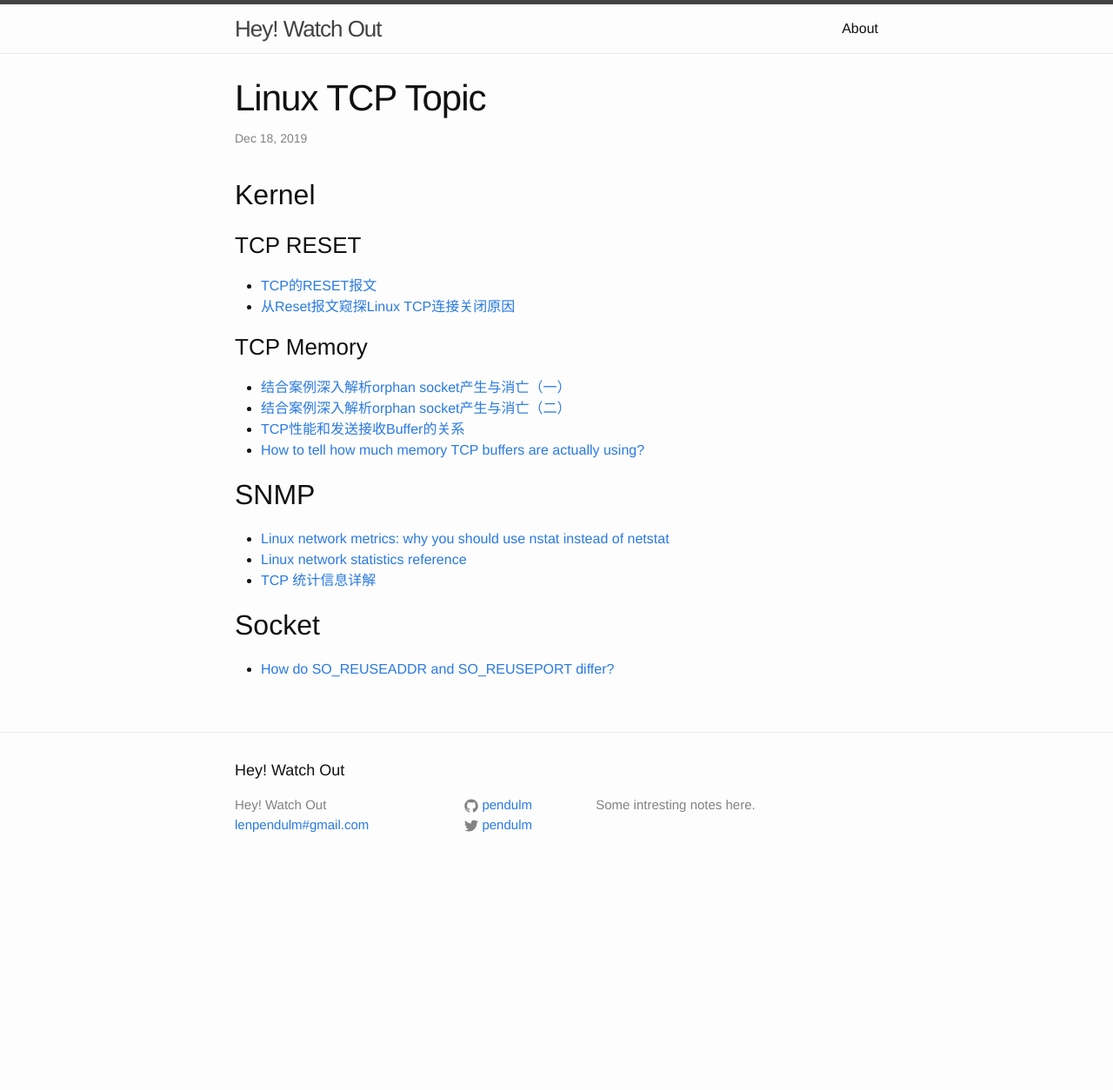
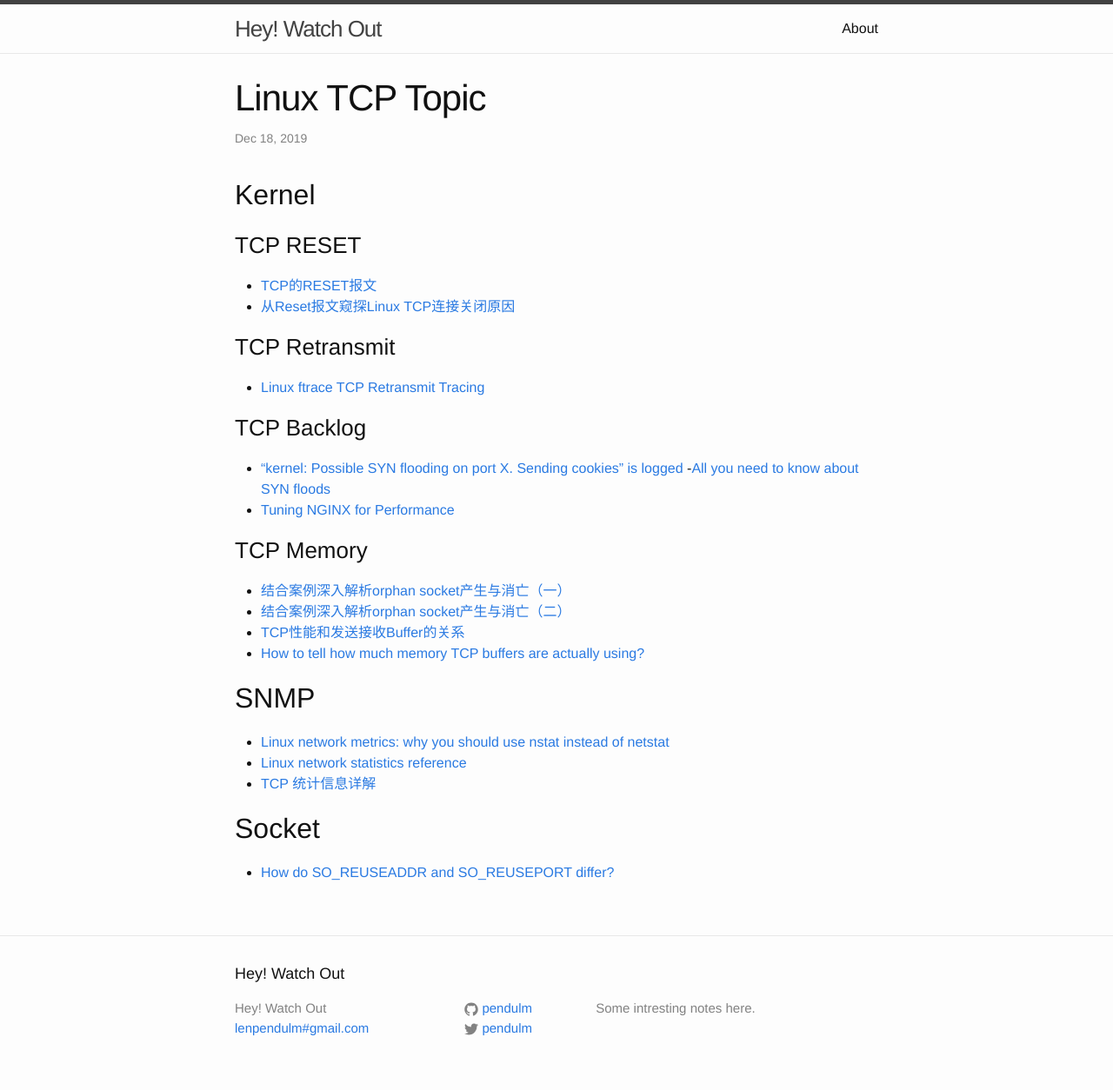
Before and after one commit to pendulm/pendulm.github.io, a Jekyll site: the page built from _posts/2019-12-18-linux-tcp.markdown, in a window 1280 px wide. Shown: the whole page at 87% size. Built offline with Jekyll 4.4.1, drawn with Linux system fonts in a browser that asks for light colours; before the commit the page ends 1020 px from its top, so only the background shows below that.

Commit message:
update date

```diff
--- a/_posts/2019-12-18-linux-tcp.markdown
+++ b/_posts/2019-12-18-linux-tcp.markdown
@@ -9,6 +9,15 @@ categories: network
 ### TCP RESET
 - [TCP的RESET报文](http://blog.sina.com.cn/s/blog_62d5e6cd0100me16.html)
 - [从Reset报文窥探Linux TCP连接关闭原因](https://www.atatech.org/articles/116498)
+
+### TCP Retransmit
+- [Linux ftrace TCP Retransmit Tracing](http://www.brendangregg.com/blog/2014-09-06/linux-ftrace-tcp-retransmit-tracing.html)
+
+
+### TCP Backlog
+- ["kernel: Possible SYN flooding on port X. Sending cookies" is logged](https://access.redhat.com/solutions/30453)
+-[All you need to know about SYN floods](https://blog.dubbelboer.com/2012/04/09/syn-cookies.html)
+- [Tuning NGINX for Performance](https://www.nginx.com/blog/tuning-nginx/)
 
 
 ### TCP Memory
```
